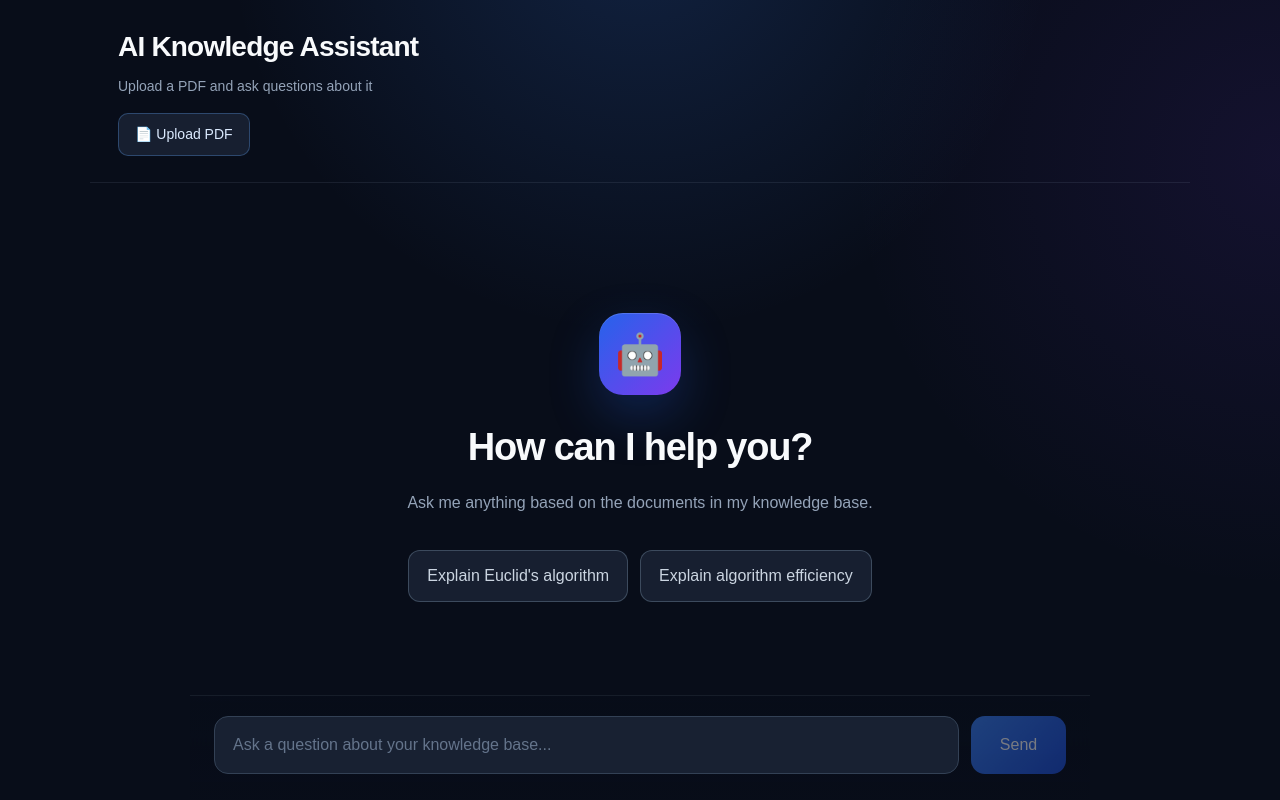
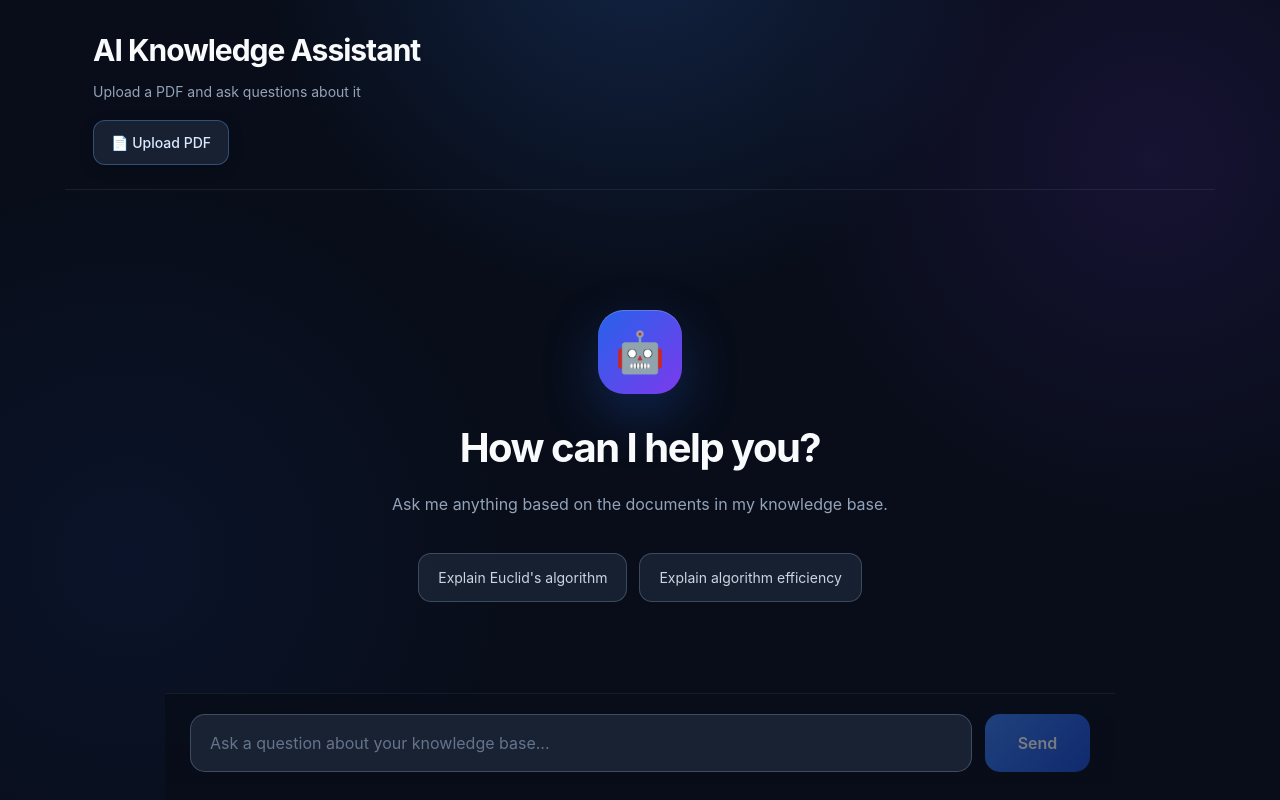
Before and after one commit to IncharaX/ai-knowledge-assistant, a Next.js app in the folder frontend/: page / in a window 1280 px wide. Built offline with nearby package versions, Linux system fonts and the light colour scheme.

Commit message:
Improved css

```diff
--- a/frontend/app/globals.css
+++ b/frontend/app/globals.css
@@ -2,8 +2,16 @@
 @tailwind components;
 @tailwind utilities;
 
+/* =========================
+   GLOBAL
+========================= */
+
 * {
   box-sizing: border-box;
+}
+
+html {
+  scroll-behavior: smooth;
 }
 
 html,
@@ -15,7 +23,9 @@ body {
 body {
   background: #080d19;
   color: #e5e7eb;
-  font-family: Arial, Helvetica, sans-serif;
+  font-family:
+    Inter, ui-sans-serif, system-ui, -apple-system, BlinkMacSystemFont,
+    "Segoe UI", sans-serif;
 }
 
 button,
@@ -24,26 +34,38 @@ input {
 }
 
 button {
-  transition: all 0.2s ease;
+  transition:
+    transform 0.2s ease,
+    background 0.2s ease,
+    border-color 0.2s ease,
+    box-shadow 0.2s ease;
 }
 
 /* =========================
-   APP
+   APP BACKGROUND
 ========================= */
 
 .app {
   min-height: 100vh;
   display: flex;
   flex-direction: column;
+  position: relative;
+  overflow: hidden;
+
   background:
     radial-gradient(
       circle at 50% -10%,
-      rgba(59, 130, 246, 0.18),
-      transparent 38%
+      rgba(59, 130, 246, 0.2),
+      transparent 35%
     ),
     radial-gradient(
-      circle at 100% 20%,
-      rgba(124, 58, 237, 0.1),
+      circle at 90% 20%,
+      rgba(124, 58, 237, 0.12),
+      transparent 28%
+    ),
+    radial-gradient(
+      circle at 10% 70%,
+      rgba(37, 99, 235, 0.08),
       transparent 30%
     ),
     #080d19;
@@ -55,9 +77,9 @@ button {
 
 .header {
   width: 100%;
-  max-width: 1100px;
+  max-width: 1150px;
   margin: 0 auto;
-  padding: 26px 28px;
+  padding: 28px 28px 24px;
 
   display: flex;
   align-items: center;
@@ -66,18 +88,31 @@ button {
   border-bottom: 1px solid rgba(148, 163, 184, 0.12);
 }
 
+.header > div {
+  min-width: 0;
+}
+
 .header h1 {
   margin: 0;
-  font-size: 28px;
-  font-weight: 650;
-  letter-spacing: -0.8px;
+
+  font-size: 30px;
+  font-weight: 700;
+  letter-spacing: -1px;
+
   color: #f8fafc;
 }
 
 .header p {
   margin: 8px 0 0;
+
   color: #94a3b8;
   font-size: 14px;
+
+  white-space: nowrap;
+  overflow: hidden;
+  text-overflow: ellipsis;
+
+  max-width: 700px;
 }
 
 /* =========================
@@ -85,18 +120,19 @@ button {
 ========================= */
 
 .upload-button {
-  margin-top: 16px;
+  margin-top: 18px;
 
   display: inline-flex;
   align-items: center;
-  gap: 8px;
+  gap: 9px;
 
-  padding: 10px 16px;
+  padding: 11px 17px;
 
-  border-radius: 10px;
+  border-radius: 12px;
 
-  background: rgba(30, 41, 59, 0.7);
-  border: 1px solid rgba(96, 165, 250, 0.3);
+  background: rgba(30, 41, 59, 0.75);
+
+  border: 1px solid rgba(96, 165, 250, 0.35);
 
   color: #dbeafe;
 
@@ -105,45 +141,59 @@ button {
 
   cursor: pointer;
 
-  transition: all 0.2s ease;
+  box-shadow:
+    0 4px 15px rgba(0, 0, 0, 0.15);
+
+  transition:
+    transform 0.2s ease,
+    background 0.2s ease,
+    border-color 0.2s ease,
+    box-shadow 0.2s ease;
 }
 
 .upload-button:hover {
-  background: rgba(37, 99, 235, 0.15);
-  border-color: rgba(96, 165, 250, 0.7);
+  transform: translateY(-2px);
 
-  transform: translateY(-1px);
+  background: rgba(37, 99, 235, 0.16);
+
+  border-color: rgba(96, 165, 250, 0.75);
 
   box-shadow:
-    0 8px 25px rgba(37, 99, 235, 0.15);
+    0 10px 28px rgba(37, 99, 235, 0.15);
 }
 
 .upload-button:has(input:disabled) {
-  opacity: 0.7;
+  opacity: 0.65;
   cursor: wait;
 }
 
 /* =========================
-   CLEAR BUTTON
+   CLEAR CHAT
 ========================= */
 
 .clear-button {
+  padding: 11px 18px;
+
   background: rgba(30, 41, 59, 0.7);
+
   color: #cbd5e1;
 
-  border: 1px solid #334155;
+  border: 1px solid rgba(71, 85, 105, 0.8);
 
-  padding: 10px 16px;
-  border-radius: 10px;
+  border-radius: 12px;
 
   cursor: pointer;
 }
 
 .clear-button:hover {
+  transform: translateY(-2px);
+
   background: rgba(51, 65, 85, 0.9);
+
   border-color: #64748b;
 
-  transform: translateY(-1px);
+  box-shadow:
+    0 8px 20px rgba(0, 0, 0, 0.2);
 }
 
 /* =========================
@@ -152,20 +202,20 @@ button {
 
 .chat-container {
   width: 100%;
-  max-width: 900px;
+  max-width: 950px;
 
   flex: 1;
 
   margin: 0 auto;
 
-  padding: 45px 24px 170px;
+  padding: 45px 25px 180px;
 }
 
 .messages {
   display: flex;
   flex-direction: column;
 
-  gap: 22px;
+  gap: 24px;
 }
 
 /* =========================
@@ -175,14 +225,14 @@ button {
 .welcome {
   text-align: center;
 
-  margin-top: 85px;
+  margin-top: 75px;
 
-  animation: fadeIn 0.5s ease;
+  animation: fadeIn 0.6s ease;
 }
 
 .welcome-icon {
-  width: 82px;
-  height: 82px;
+  width: 84px;
+  height: 84px;
 
   margin: 0 auto 24px;
 
@@ -192,7 +242,7 @@ button {
 
   font-size: 40px;
 
-  border-radius: 24px;
+  border-radius: 26px;
 
   background:
     linear-gradient(
@@ -202,37 +252,39 @@ button {
     );
 
   box-shadow:
-    0 20px 50px rgba(37, 99, 235, 0.25),
-    inset 0 1px rgba(255, 255, 255, 0.15);
+    0 20px 55px rgba(37, 99, 235, 0.28),
+    inset 0 1px rgba(255, 255, 255, 0.2);
 }
 
 .welcome h2 {
   margin: 0;
 
-  font-size: 38px;
-  font-weight: 600;
+  font-size: 40px;
+  font-weight: 650;
 
-  letter-spacing: -1.2px;
+  letter-spacing: -1.5px;
 
   color: #f8fafc;
 }
 
 .welcome p {
-  max-width: 550px;
+  max-width: 560px;
 
   margin: 14px auto 0;
 
   color: #94a3b8;
 
+  font-size: 16px;
+
   line-height: 1.6;
 }
 
 /* =========================
-   SUGGESTIONS
+   SUGGESTION BUTTONS
 ========================= */
 
 .suggestions {
-  margin-top: 34px;
+  margin-top: 35px;
 
   display: flex;
   justify-content: center;
@@ -243,34 +295,32 @@ button {
 }
 
 .suggestions button {
-  background:
-    rgba(30, 41, 59, 0.7);
+  padding: 13px 19px;
 
-  border:
-    1px solid rgba(71, 85, 105, 0.8);
+  background: rgba(30, 41, 59, 0.72);
+
+  border: 1px solid rgba(71, 85, 105, 0.8);
+
+  border-radius: 13px;
 
   color: #cbd5e1;
 
-  padding: 13px 18px;
+  cursor: pointer;
 
-  border-radius: 12px;
-
-  cursor: pointer;
+  font-size: 14px;
 }
 
 .suggestions button:hover {
-  transform: translateY(-2px);
+  transform: translateY(-3px);
 
-  background:
-    rgba(37, 99, 235, 0.12);
+  background: rgba(37, 99, 235, 0.13);
 
-  border-color:
-    rgba(96, 165, 250, 0.5);
+  border-color: rgba(96, 165, 250, 0.6);
 
   color: #eff6ff;
 
   box-shadow:
-    0 10px 25px rgba(0, 0, 0, 0.2);
+    0 12px 28px rgba(0, 0, 0, 0.22);
 }
 
 /* =========================
@@ -278,15 +328,16 @@ button {
 ========================= */
 
 .message {
-  max-width: 85%;
+  max-width: 82%;
 
-  padding: 18px 20px;
+  padding: 19px 21px;
 
   border-radius: 18px;
 
-  animation:
-    messageAppear 0.3s ease;
+  animation: messageAppear 0.35s ease;
 }
+
+/* USER MESSAGE */
 
 .message.user {
   align-self: flex-end;
@@ -294,55 +345,63 @@ button {
   background:
     linear-gradient(
       135deg,
-      #2563eb,
+      #3b82f6,
       #1d4ed8
     );
 
   color: white;
 
-  border-bottom-right-radius: 5px;
+  border-bottom-right-radius: 6px;
 
   box-shadow:
-    0 10px 30px
-    rgba(37, 99, 235, 0.2);
+    0 12px 32px rgba(37, 99, 235, 0.22);
 }
+
+/* AI MESSAGE */
 
 .message.assistant {
   align-self: flex-start;
 
   background:
-    rgba(20, 29, 45, 0.8);
+    rgba(20, 29, 45, 0.82);
 
   border:
     1px solid rgba(71, 85, 105, 0.5);
 
-  border-bottom-left-radius: 5px;
+  border-bottom-left-radius: 6px;
 
   box-shadow:
-    0 8px 30px
-    rgba(0, 0, 0, 0.12);
+    0 10px 30px rgba(0, 0, 0, 0.16);
+
+  backdrop-filter: blur(10px);
 }
 
+/* =========================
+   MESSAGE TEXT
+========================= */
+
 .message-label {
+  margin-bottom: 11px;
+
   font-size: 11px;
 
-  font-weight: 600;
+  font-weight: 700;
 
-  margin-bottom: 10px;
-
-  opacity: 0.65;
+  letter-spacing: 1px;
 
   text-transform: uppercase;
 
-  letter-spacing: 0.8px;
+  opacity: 0.7;
 }
 
 .message-content {
   white-space: pre-wrap;
 
-  line-height: 1.7;
+  line-height: 1.75;
 
   font-size: 15px;
+
+  color: inherit;
 }
 
 /* =========================
@@ -350,17 +409,16 @@ button {
 ========================= */
 
 .sources {
-  margin-top: 18px;
+  margin-top: 20px;
 
-  padding-top: 15px;
+  padding-top: 16px;
 
   border-top:
-    1px solid
-    rgba(148, 163, 184, 0.12);
+    1px solid rgba(148, 163, 184, 0.13);
 }
 
 .sources h4 {
-  margin: 0 0 10px;
+  margin: 0 0 11px;
 
   font-size: 13px;
 
@@ -370,28 +428,44 @@ button {
 .source {
   margin-top: 8px;
 
-  padding: 10px 12px;
+  padding: 11px 13px;
 
   background:
-    rgba(8, 15, 30, 0.5);
+    rgba(8, 15, 30, 0.55);
 
   border:
-    1px solid
-    rgba(71, 85, 105, 0.4);
+    1px solid rgba(71, 85, 105, 0.4);
 
-  border-radius: 9px;
+  border-radius: 10px;
 
   color: #94a3b8;
 
   font-size: 13px;
+
+  transition:
+    border-color 0.2s ease,
+    background 0.2s ease;
+}
+
+.source:hover {
+  background:
+    rgba(30, 41, 59, 0.7);
+
+  border-color:
+    rgba(96, 165, 250, 0.35);
 }
 
 /* =========================
-   TYPING
+   THINKING ANIMATION
 ========================= */
 
 .typing {
   color: #94a3b8;
+
+  display: flex;
+  align-items: center;
+
+  gap: 2px;
 }
 
 .typing span {
@@ -418,10 +492,14 @@ button {
   }
 }
 
+/* =========================
+   ANIMATIONS
+========================= */
+
 @keyframes messageAppear {
   from {
     opacity: 0;
-    transform: translateY(10px);
+    transform: translateY(12px);
   }
 
   to {
@@ -433,7 +511,7 @@ button {
 @keyframes fadeIn {
   from {
     opacity: 0;
-    transform: translateY(12px);
+    transform: translateY(15px);
   }
 
   to {
@@ -455,49 +533,52 @@ button {
 
   transform: translateX(-50%);
 
-  width: min(900px, 100%);
+  width: min(950px, 100%);
 
-  padding: 20px 24px 26px;
+  padding: 20px 25px 28px;
 
   display: flex;
 
-  gap: 12px;
+  gap: 13px;
+
+  z-index: 10;
 
   background:
     linear-gradient(
       to top,
-      rgba(8, 13, 25, 0.98),
-      rgba(8, 13, 25, 0.88)
+      rgba(8, 13, 25, 0.99),
+      rgba(8, 13, 25, 0.9)
     );
 
   backdrop-filter: blur(20px);
 
   border-top:
-    1px solid
-    rgba(148, 163, 184, 0.1);
+    1px solid rgba(148, 163, 184, 0.1);
 }
+
+/* INPUT */
 
 .input-area input {
   flex: 1;
 
   min-width: 0;
 
+  padding: 16px 19px;
+
   background:
-    rgba(30, 41, 59, 0.75);
+    rgba(30, 41, 59, 0.8);
 
   border:
-    1px solid #334155;
+    1px solid rgba(71, 85, 105, 0.85);
 
-  color: white;
+  border-radius: 15px;
 
-  padding: 16px 18px;
-
-  border-radius: 14px;
+  color: #f8fafc;
 
   outline: none;
 
   transition:
-    border 0.2s ease,
+    border-color 0.2s ease,
     box-shadow 0.2s ease,
     background 0.2s ease;
 }
@@ -512,16 +593,21 @@ button {
 
 .input-area input:focus {
   background:
-    rgba(30, 41, 59, 0.95);
+    rgba(30, 41, 59, 0.98);
 
   border-color: #3b82f6;
 
   box-shadow:
-    0 0 0 4px
-    rgba(59, 130, 246, 0.1);
+    0 0 0 4px rgba(59, 130, 246, 0.12);
 }
 
+/* SEND BUTTON */
+
 .input-area button {
+  min-width: 105px;
+
+  padding: 0 24px;
+
   background:
     linear-gradient(
       135deg,
@@ -533,85 +619,139 @@ button {
 
   border: none;
 
-  padding: 0 24px;
+  border-radius: 15px;
 
-  border-radius: 14px;
+  font-weight: 600;
 
   cursor: pointer;
 
-  font-weight: 500;
-
-  min-width: 95px;
+  box-shadow:
+    0 8px 22px rgba(37, 99, 235, 0.2);
 }
 
 .input-area button:hover:not(:disabled) {
   transform: translateY(-2px);
 
   box-shadow:
-    0 12px 25px
-    rgba(37, 99, 235, 0.3);
+    0 14px 30px rgba(37, 99, 235, 0.35);
 }
 
 .input-area button:disabled {
   opacity: 0.45;
 
   cursor: not-allowed;
+
+  box-shadow: none;
+}
+
+/* =========================
+   SCROLLBAR
+========================= */
+
+::-webkit-scrollbar {
+  width: 8px;
+}
+
+::-webkit-scrollbar-track {
+  background: #080d19;
+}
+
+::-webkit-scrollbar-thumb {
+  background: #334155;
+
+  border-radius: 10px;
+}
+
+::-webkit-scrollbar-thumb:hover {
+  background: #475569;
 }
 
 /* =========================
    MOBILE
 ========================= */
 
-@media (max-width: 600px) {
+@media (max-width: 700px) {
   .header {
     padding: 20px;
+
+    align-items: flex-start;
+
+    gap: 15px;
   }
 
   .header h1 {
-    font-size: 22px;
+    font-size: 23px;
   }
 
   .header p {
+    max-width: 250px;
+
     font-size: 12px;
   }
 
   .upload-button {
-    margin-top: 12px;
+    margin-top: 14px;
+
+    padding: 10px 14px;
   }
 
   .clear-button {
-    padding: 8px 11px;
+    padding: 9px 12px;
 
     font-size: 12px;
   }
 
   .chat-container {
-    padding: 30px 16px 150px;
+    padding: 35px 16px 160px;
   }
 
   .welcome {
-    margin-top: 55px;
+    margin-top: 50px;
   }
 
   .welcome-icon {
-    width: 70px;
-    height: 70px;
+    width: 72px;
+    height: 72px;
 
     font-size: 34px;
+
+    border-radius: 22px;
   }
 
   .welcome h2 {
     font-size: 30px;
   }
 
+  .welcome p {
+    font-size: 14px;
+  }
+
+  .suggestions {
+    margin-top: 28px;
+  }
+
+  .suggestions button {
+    width: 100%;
+  }
+
   .message {
-    max-width: 95%;
+    max-width: 94%;
 
-    padding: 15px;
+    padding: 16px;
+  }
+
+  .message-content {
+    font-size: 14px;
   }
 
   .input-area {
-    padding: 14px 15px 20px;
+    padding: 14px 16px 20px;
+
+    gap: 9px;
+  }
+
+  .input-area input {
+    padding: 14px 15px;
   }
 
   .input-area button {
```
